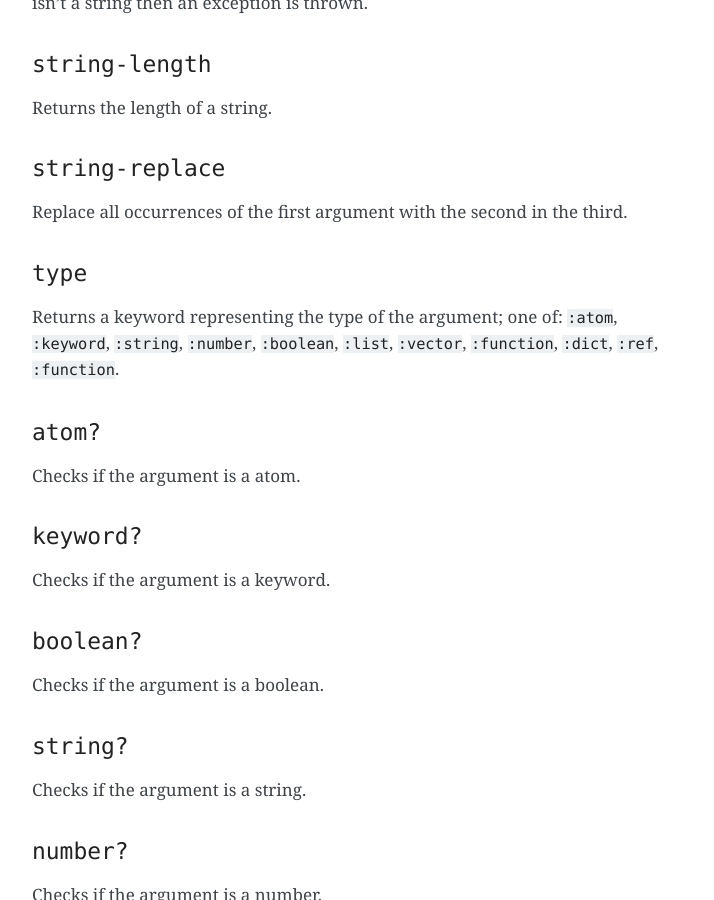
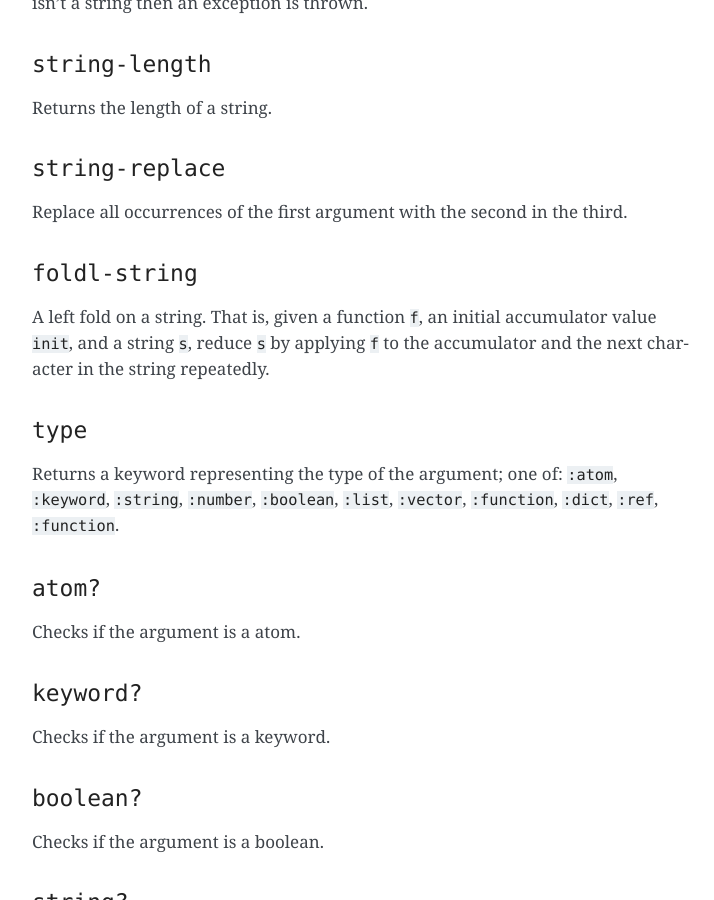
Before and after one commit to radicle-dev/radicle-alpha, a Sphinx documentation site: the page built from docs/source/reference.rst, in a window 1280 px wide and 900 px high, scrolled down 5935 px. Shown: the whole window, without its empty margins (388-1102 px from the left). Built offline with Sphinx 7.4.7, drawn with Linux system fonts in a browser that asks for light colours; pages that are not in the unit, such as notebooks, are missing from menus.

Commit message:
Implement foldl-string.
Which should help us write a variety of other string functions.

```diff
--- a/docs/source/reference.rst
+++ b/docs/source/reference.rst
@@ -291,6 +291,14 @@ Returns the length of a string.
 
 Replace all occurrences of the first argument with the second in the
 third.
+
+``foldl-string``
+~~~~~~~~~~~~~~~~
+
+A left fold on a string. That is, given a function ``f``, an initial
+accumulator value ``init``, and a string ``s``, reduce ``s`` by applying
+``f`` to the accumulator and the next character in the string
+repeatedly.
 
 ``type``
 ~~~~~~~~
--- a/reference-doc.yaml
+++ b/reference-doc.yaml
@@ -68,6 +68,7 @@ primFns:
 - string-append
 - string-length
 - string-replace
+- foldl-string
 # Types
 - type
 - atom?
```
Also changed, not shown: 2 other files.
